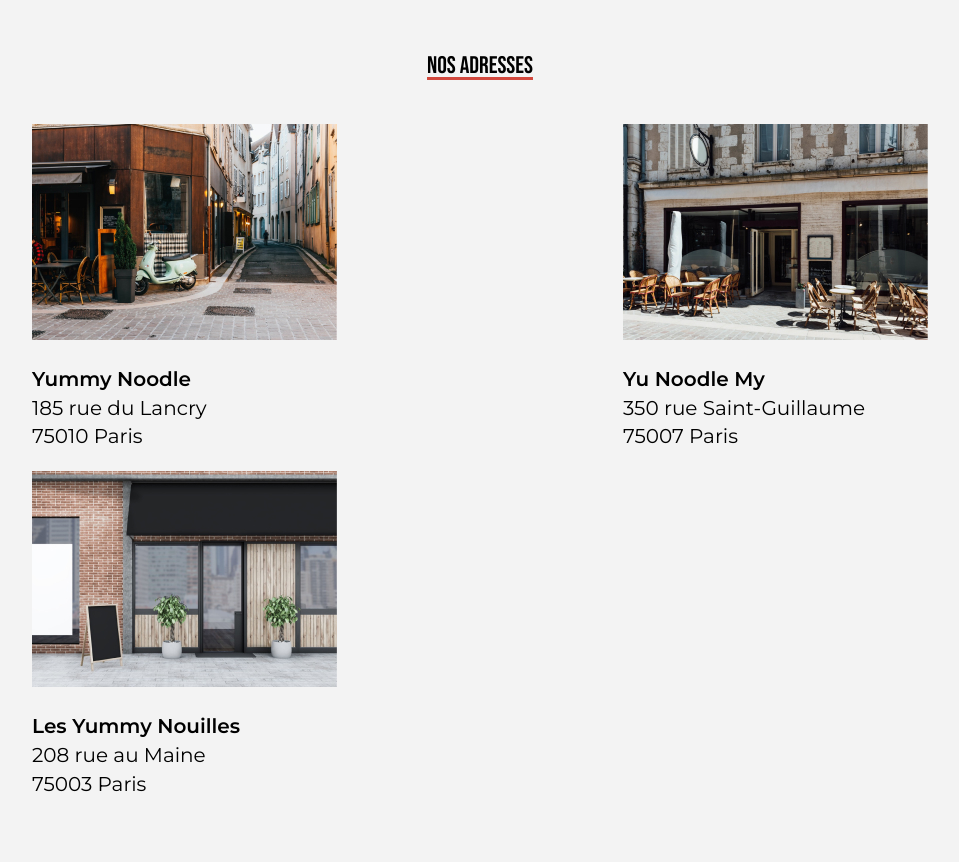
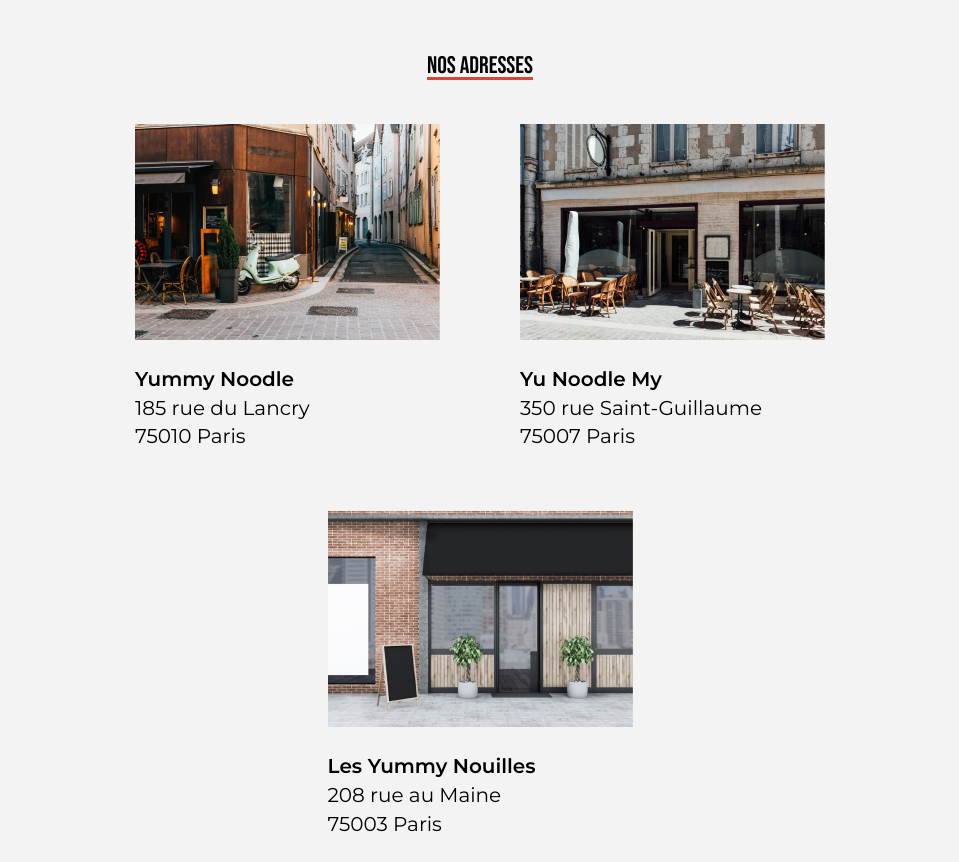
Before and after one commit to ash-109/yummy-nouilles-openclassrooms, a plain HTML site: page home.html in a window 1280 px wide. Shown: the part 640-1502 px from the top of the page, without its empty margins (160-1119 px from the left). Drawn offline with Linux system fonts and the light colour scheme.

Commit message:
Update home.css

```diff
--- a/style/pages/home.css
+++ b/style/pages/home.css
@@ -37,8 +37,12 @@ gap: 1.5rem;
     display: flex;
     flex-direction: row;
     flex-wrap: wrap;
-    justify-content: space-between;
+    justify-content: center;
     width: 100%;
+    gap: 5rem;
+    align-content: center;
+    row-gap: 2.5rem;
+
 }
 .adress  p{
 
@@ -95,6 +99,7 @@ margin: 2rem auto;
         justify-content: center;
         padding: 0;
     }
+
     .adress, .socials{
         margin-top: 2rem;
     }
```
